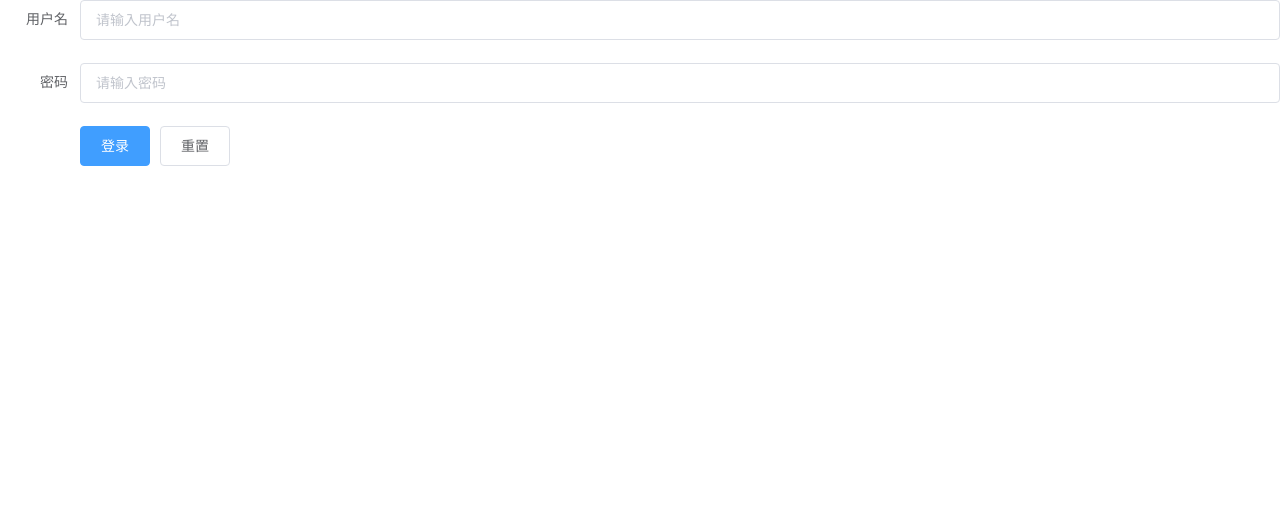
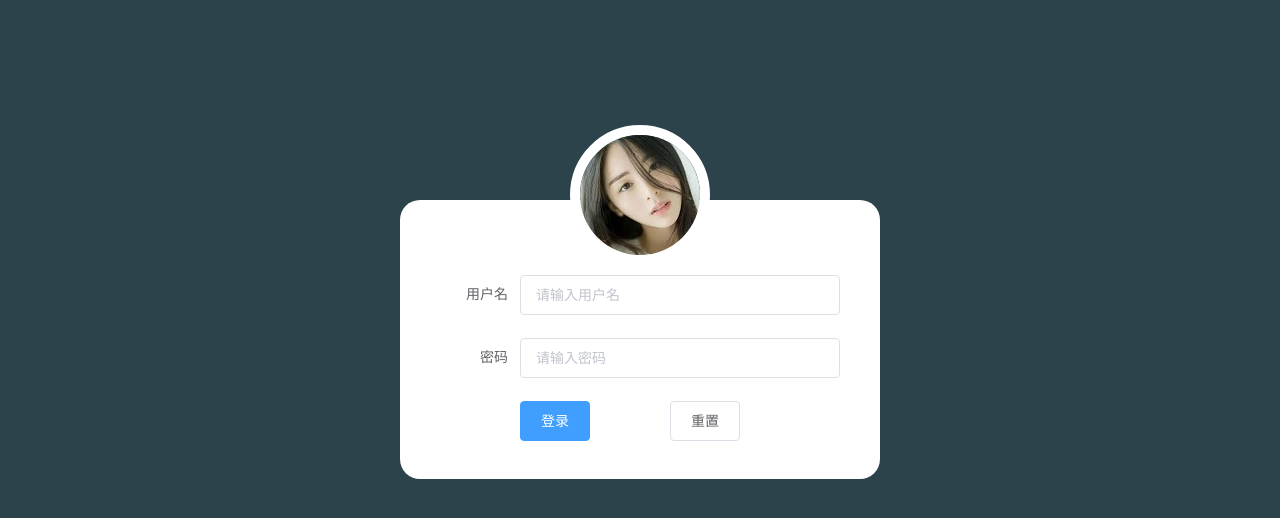
Before and after one commit to shanyue1230/pinyougou, a Vue app: page / in a window 1280 px wide. Shown: the top 518 px of the page. Built offline with nearby package versions, Linux system fonts and the light colour scheme.

Commit message:
完成登录组件的样式

```diff
--- a/src/App.vue
+++ b/src/App.vue
@@ -15,4 +15,9 @@ export default {
   padding: 0;
   list-style: none;
 }
+html,
+body,
+#app {
+  height: 100%;
+}
 </style>
--- a/src/components/Login.vue
+++ b/src/components/Login.vue
@@ -9,6 +9,7 @@
       el-input: 输入文本框组件
      -->
     <el-form :model="form" label-width="80px">
+      <img src="../assets/avatar.jpg" alt="">
       <el-form-item label="用户名">
         <el-input v-model="form.username" placeholder="请输入用户名"></el-input>
       </el-form-item>
@@ -41,6 +42,30 @@ export default {
 }
 </script>
 
-<style>
-
+<style lang="scss">
+.login {
+  width: 100%;
+  height: 100%;
+  background-color: #2d434c;
+  overflow: hidden;
+  .el-form {
+    width: 400px;
+    background-color: #fff;
+    margin: 200px auto;
+    padding: 75px 40px 15px;
+    border-radius: 20px;
+    position: relative;
+    img {
+      position: absolute;
+      left: 50%;
+      transform: translateX(-50%);
+      top: -75px;
+      border-radius: 50%;
+      border: 10px solid #fff;
+    }
+    .el-button:last-child {
+      margin-left: 80px;
+    }
+  }
+}
 </style>
```
Also changed, not shown: src/assets/avatar.jpg (added).
